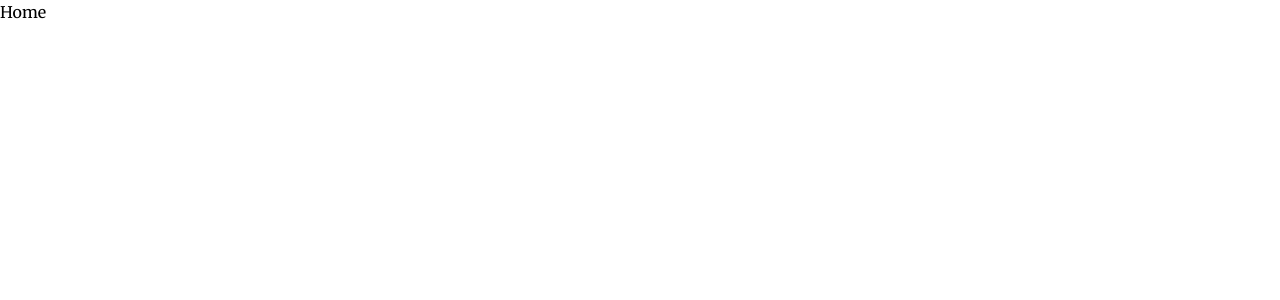
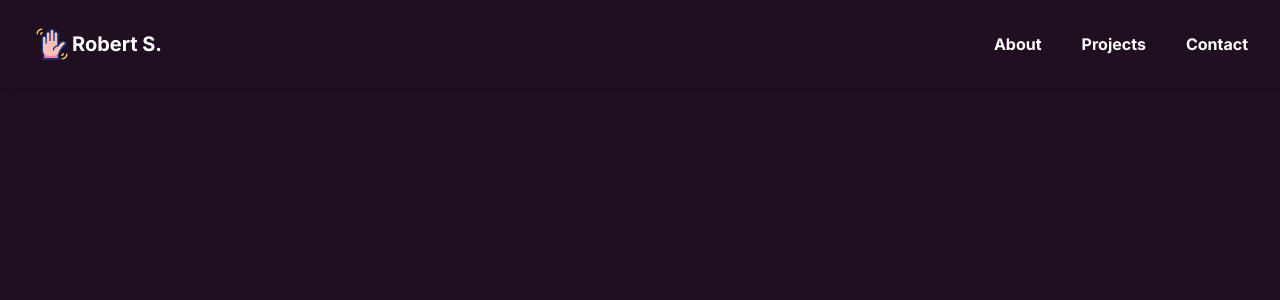
Before and after one commit to Boberrrttt/robert-portfolio, a Next.js app: page / in a window 1280 px wide. Shown: the top 300 px of the page. Built offline with nearby package versions, Linux system fonts and the light colour scheme.

Commit message:
feat: added navbar

```diff
--- a/src/app/globals.css
+++ b/src/app/globals.css
@@ -6,16 +6,16 @@
 } */
 
 @theme inline {
-
+  --color-brand-primary: #200F21;
 }
 
-/* @media (prefers-color-scheme: dark) {
+@media (prefers-color-scheme: dark) {
   :root {
     --background: #0a0a0a;
     --foreground: #ededed;
   }
-} */
+}
 
 body {
-  font-family: var(--font-merriweather), serif;
+  font-family: var(--font-inter), serif;
 }
--- a/src/app/layout.tsx
+++ b/src/app/layout.tsx
@@ -1,6 +1,7 @@
 import type { Metadata } from "next";
 import { Inter, Merriweather, Fira_Code  } from "next/font/google";
 import "./globals.css";
+import Navbar from "@/components/Navbar";
 
 const inter = Inter({
   subsets: ["latin"],
@@ -32,7 +33,8 @@ export default function RootLayout({
 }>) {
   return (
     <html lang="en">
-       <body className={`${inter.variable} ${merriweather.variable} ${firaCode.variable} antialiased`}>
+       <body className={`${inter.variable} ${merriweather.variable} ${firaCode.variable} bg-brand-primary antialiased`}>
+        <Navbar/>
         {children}
       </body>
     </html>
--- a/src/app/page.tsx
+++ b/src/app/page.tsx
@@ -1,9 +1,6 @@
-import Image from "next/image";
 
 export default function Home() {
   return (
-    <div>
-      Home
-    </div>
+    <div></div>
   );
 }
--- /dev/null
+++ b/src/components/Navbar.tsx
@@ -0,0 +1,18 @@
+const Navbar = () => {
+    return (
+        <nav className="shadow-md flex justify-between items-center text-white py-6 px-8 w-screen ">
+            <div className="flex items-center">
+                <img src="/assets/wave.gif" alt="Wave" className="w-10 h-10" />
+                <h1 className="font-bold text-xl">Robert S.</h1>
+            </div>
+
+            <ul className="flex gap-10 font-bold">
+                <li className="cursor-pointer">About</li>
+                <li className="cursor-pointer">Projects</li>
+                <li className="cursor-pointer">Contact</li>
+            </ul>
+        </nav>
+    )
+}
+
+export default Navbar
```
Also changed, not shown: package.json (+6 -6 lines), public/assets/wave.gif (added).
